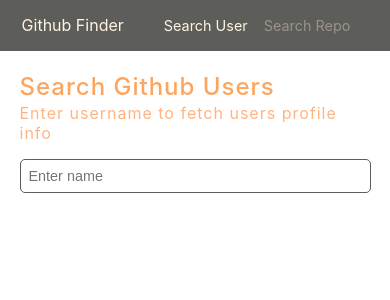
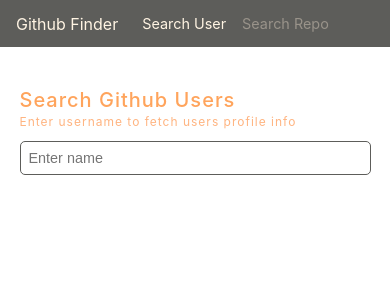
Before and after one commit to SharrySivia/Github-Finder, a React (Create React App) app: page /searchUser in a window 390 px wide. Shown: the top 300 px of the page. Built offline with nearby package versions, Linux system fonts and the light colour scheme.

Commit message:
fixed responsive styles

```diff
--- a/src/Navbar.css
+++ b/src/Navbar.css
@@ -21,7 +21,8 @@
   margin-right: 4rem;
 }
 
-.Navbar .link {
+.Navbar .link,
+.link:active {
   font-size: 1.8rem;
   color: #99938a;
   padding: 0.5rem 1rem;
@@ -35,6 +36,9 @@
 
 @media (max-width: 576px) {
   .Navbar {
-    padding: 1.6rem 2.7rem;
+    padding: 1.4rem 2rem;
+  }
+  .logo {
+    margin-right: 2rem;
   }
 }
--- a/src/RepoCard.css
+++ b/src/RepoCard.css
@@ -66,14 +66,15 @@
 @media (max-width: 768px) {
   .RepoCard-title {
     width: 100%;
-    margin-bottom: 2rem;
+    margin-bottom: 3rem;
   }
   .RepoCard-labelsContainer {
     width: 100%;
-    margin-bottom: 2rem;
+    margin-bottom: 3rem;
   }
   .RepoCard {
     flex-direction: column;
     justify-content: space-evenly;
+    padding: 2.3rem;
   }
 }
--- a/src/SearchForm.css
+++ b/src/SearchForm.css
@@ -1,5 +1,5 @@
 .SearchForm {
-  margin: 6rem 0 2rem 0;
+  margin: 8rem 0 2rem 0;
 }
 
 .SearchForm-title {
@@ -67,7 +67,7 @@
 
 .suggestions li {
   font-size: 1.8rem;
-  padding: 0.8rem;
+  padding: 1.5rem 0.8rem;
   text-align: center;
   background-color: #fff;
   color: var(--color-secondary);
@@ -129,8 +129,11 @@
     width: 50%;
   }
   .SearchForm-title {
-    font-size: 3rem;
+    font-size: 2.5rem;
     margin-bottom: 0.3rem;
+  }
+  .SearchForm-subtitle {
+    font-size: 1.5rem;
   }
 }
 
--- a/src/UserCard.css
+++ b/src/UserCard.css
@@ -98,6 +98,10 @@
     justify-content: space-evenly;
     padding: 1 4rem;
   }
+  .UserCard-image {
+    width: 120px;
+    height: 120px;
+  }
   .UserCard-userProfile {
     width: 100%;
     border: none;
@@ -111,6 +115,10 @@
   .UserCard-profileDetails {
     width: 100%;
     padding: 0;
-    padding-top: 2rem;
+    padding-top: 3rem;
+  }
+  .UserCard-label {
+    width: 10rem;
+    padding: 0.5rem 0.8rem;
   }
 }
```
